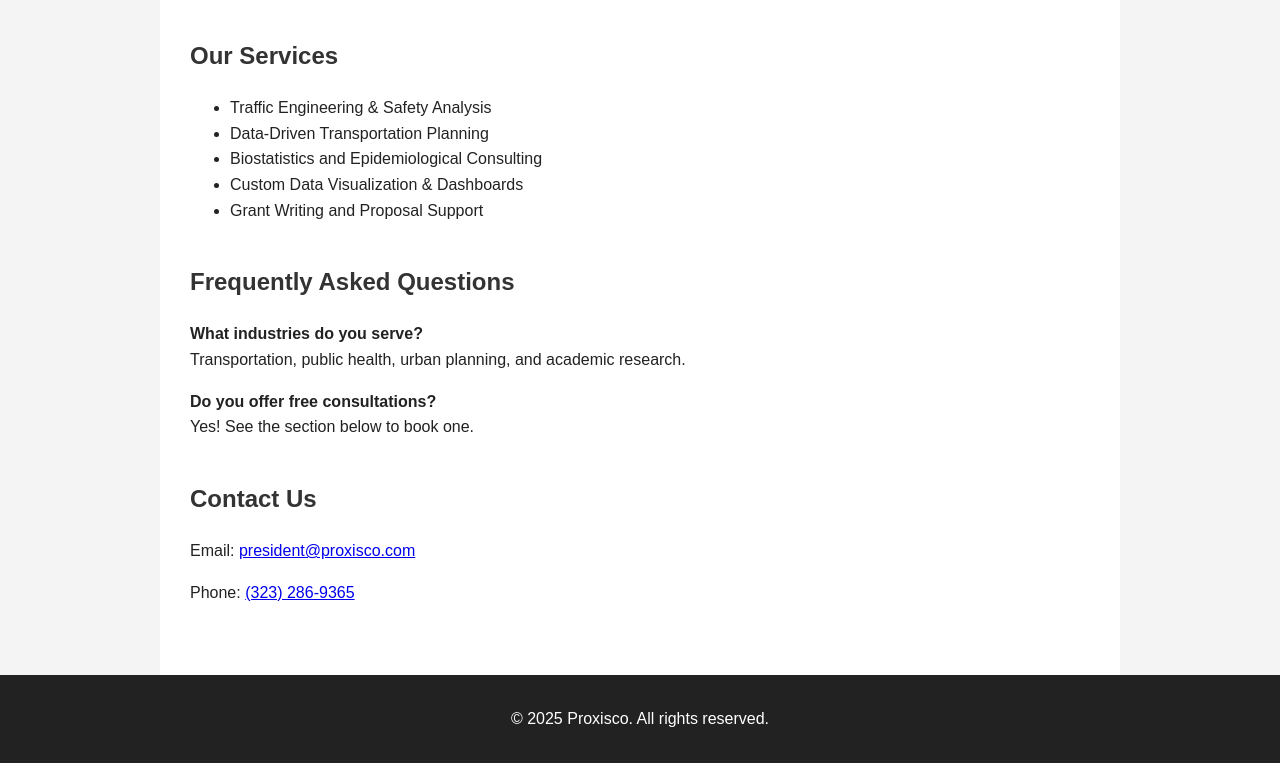
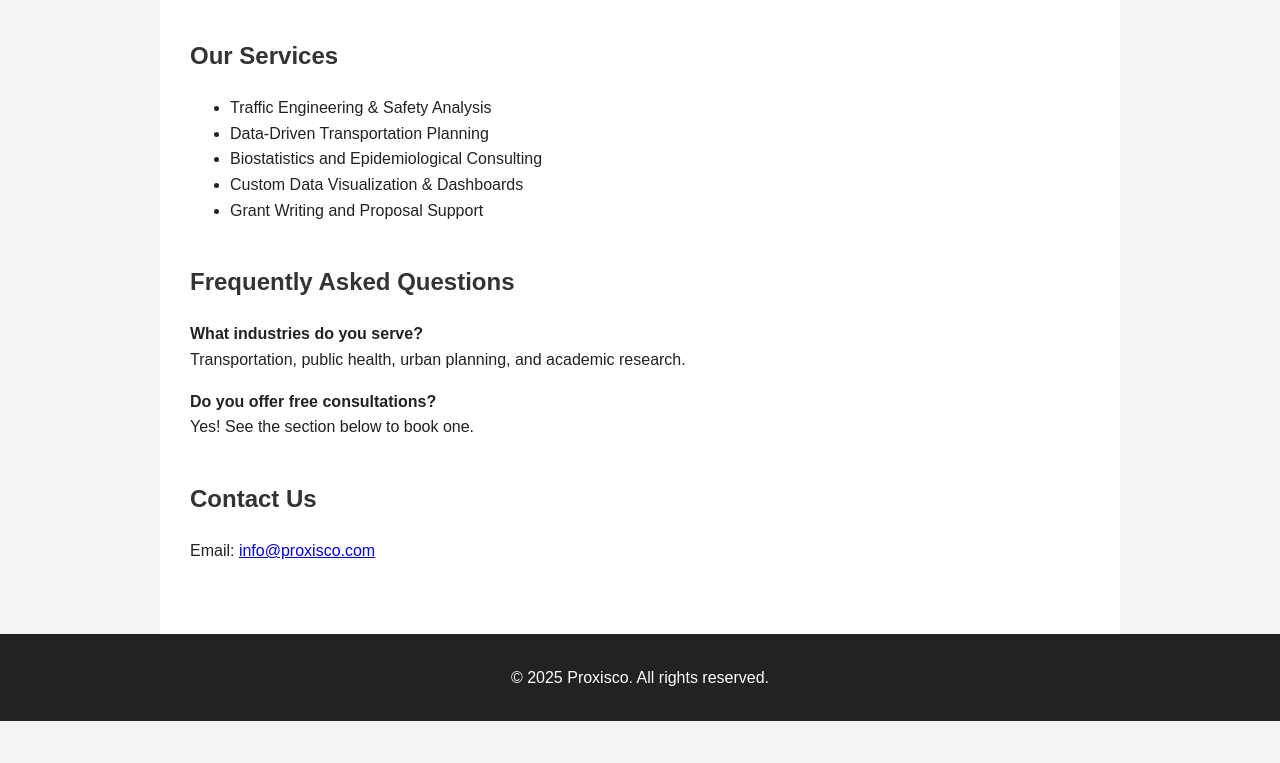
Before and after one commit to proxisco/proxisco.github.io, a plain HTML site: page index.html in a window 1280 px wide. Shown: the part 368-1131 px from the top of the page. After the commit the page ends 1089 px from the top, so only its background shows below. Drawn offline with Linux system fonts and the light colour scheme.

Commit message:
Update index.html

```diff
--- a/index.html
+++ b/index.html
@@ -48,9 +48,8 @@
 
     <section id="contact">
       <h2>Contact Us</h2>
-      <p>Email: <a href="mailto:president@proxisco.com">president@proxisco.com</a></p>
-      <p>Phone: <a href="tel:+13232869365">(323) 286-9365</a></p>
-    </section>
+      <p>Email: <a href="mailto:president@proxisco.com">info@proxisco.com</a></p>
+      </section>
   </main>
 
   <footer>
```
